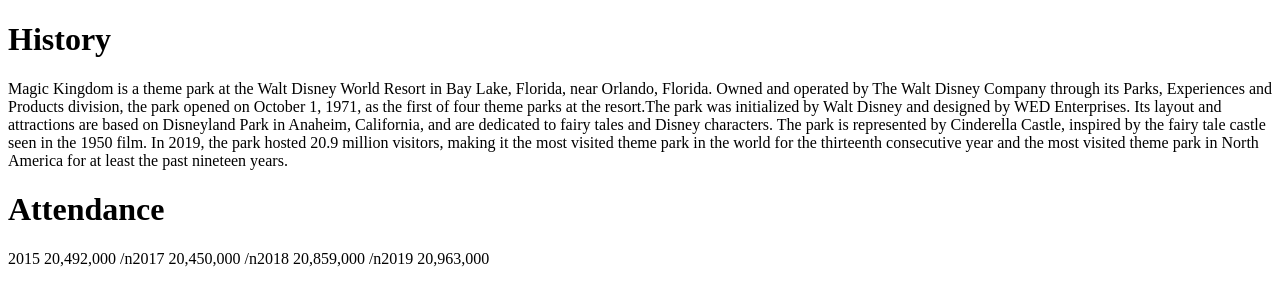
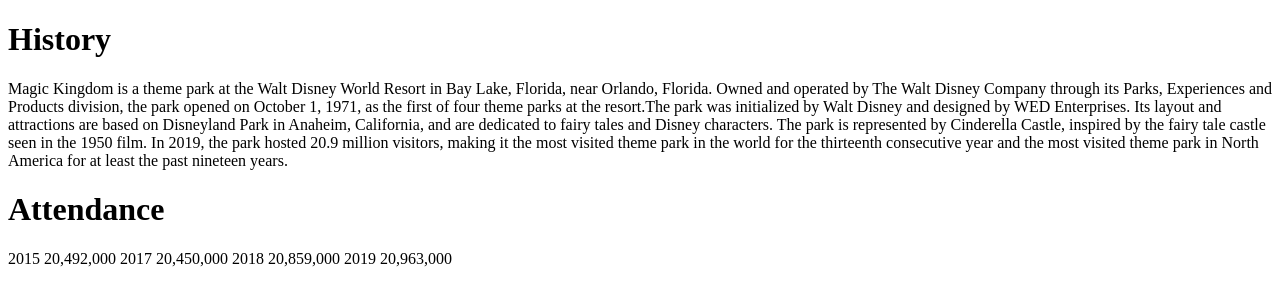
Before and after one commit to reginasalem/practice, a plain HTML site: page magic-kingdon.html in a window 1280 px wide. Drawn offline with Linux system fonts and the light colour scheme.

Commit message:
Update magic-kingdon.html

```diff
--- a/magic-kingdon.html
+++ b/magic-kingdon.html
@@ -13,5 +13,8 @@
 
   <h1>Attendance</h1>
   <p>
-    2015  20,492,000 /n2017  20,450,000 /n2018  20,859,000 /n2019  20,963,000
+    2015  20,492,000
+    2017  20,450,000
+    2018  20,859,000
+    2019  20,963,000
   </p>
```
